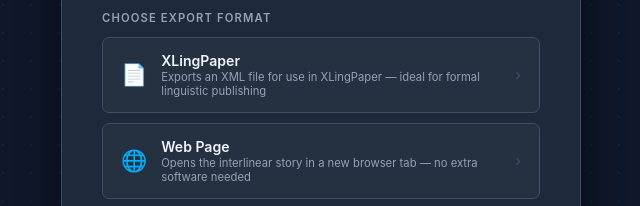
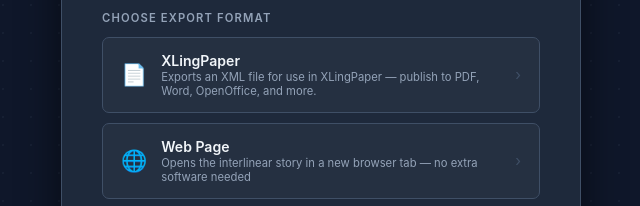
Before and after one commit to rulingAnts/ose-interlinear-viewer, a website: page docs/index.html in a window 1280 px wide. Shown: the part 261-467 px from the top of the page, 319-959 px from the left. Drawn offline with Linux system fonts and the light colour scheme.

Commit message:
Update index.html

```diff
--- a/docs/index.html
+++ b/docs/index.html
@@ -44,7 +44,7 @@
           <span class="btn-format-icon">📄</span>
           <span class="btn-format-text">
             <span class="btn-format-name">XLingPaper</span>
-            <span class="btn-format-desc">Exports an XML file for use in XLingPaper — ideal for formal linguistic publishing</span>
+            <span class="btn-format-desc">Exports an XML file for use in XLingPaper — publish to PDF, Word, OpenOffice, and more.</span>
           </span>
           <span class="btn-format-arrow">›</span>
         </button>
```
